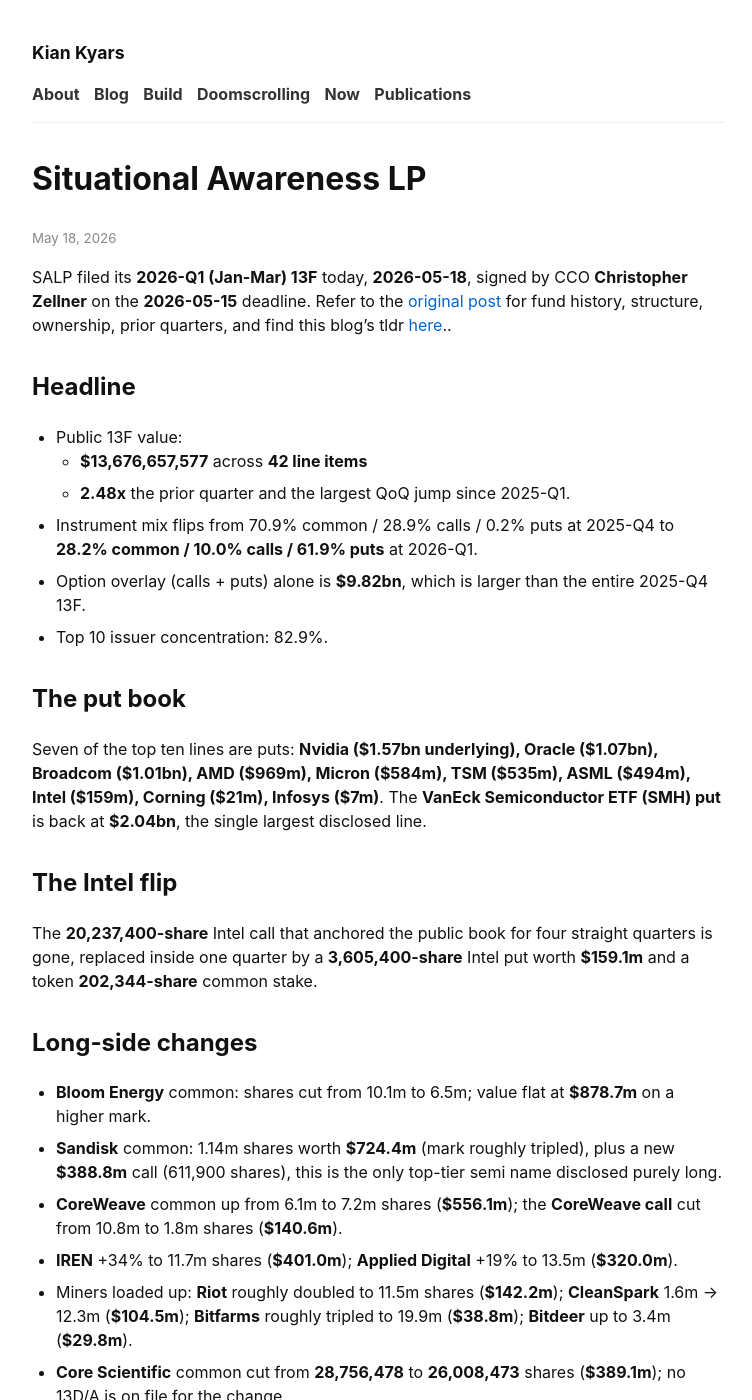
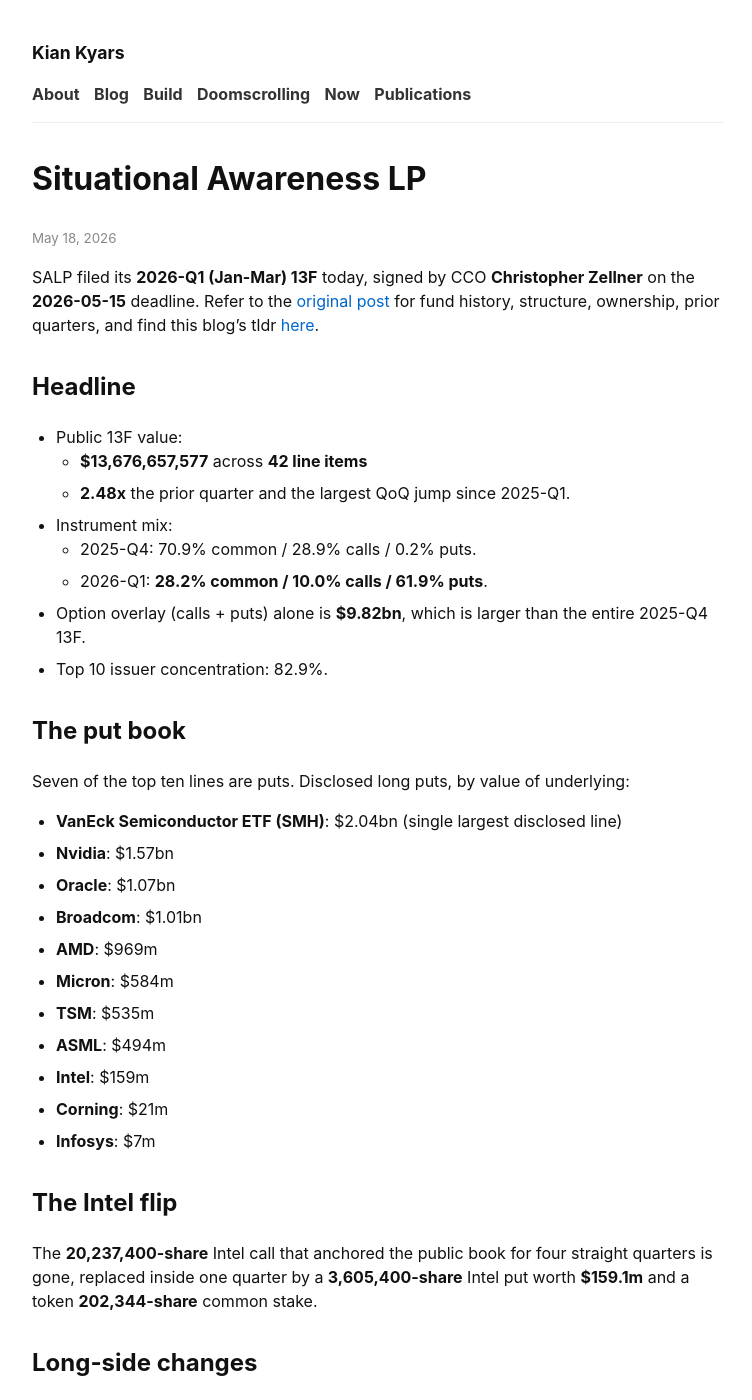
Before and after one commit to kiankyars/kiankyars.github.io, a Jekyll site: the page built from _posts/blog/2026-05-18-situational-awareness-lp.md, in a window 1280 px wide and 1400 px high. Shown: the whole window, without its empty margins (262-1014 px from the left). Built offline with Jekyll 4.4.1, drawn with Linux system fonts in a browser that asks for light colours; some of the changed text lies outside the part shown.

Commit message:
refining blog

```diff
--- a/_posts/blog/2026-05-18-situational-awareness-lp.md
+++ b/_posts/blog/2026-05-18-situational-awareness-lp.md
@@ -5,20 +5,34 @@
 categories: investing
 ---
 
-SALP filed its **2026-Q1 (Jan-Mar) 13F** today, **2026-05-18**, signed by CCO **Christopher Zellner** on the **2026-05-15** deadline. Refer to the [original post]({% post_url 2026/blog/2026-04-21-situational-awareness-lp %}) for fund history, structure, ownership, prior quarters, and find this blog's tldr [here](https://x.com/i/status/2056448567104135561)..
+SALP filed its **2026-Q1 (Jan-Mar) 13F** today, signed by CCO **Christopher Zellner** on the **2026-05-15** deadline. Refer to the [original post]({% post_url 2026/blog/2026-04-21-situational-awareness-lp %}) for fund history, structure, ownership, prior quarters, and find this blog's tldr [here](https://x.com/i/status/2056448567104135561).
 
 ## Headline
 
 - Public 13F value:
     - **$13,676,657,577** across **42 line items**
     - **2.48x** the prior quarter and the largest QoQ jump since 2025-Q1.
-- Instrument mix flips from 70.9% common / 28.9% calls / 0.2% puts at 2025-Q4 to **28.2% common / 10.0% calls / 61.9% puts** at 2026-Q1.
+- Instrument mix:
+    - 2025-Q4: 70.9% common / 28.9% calls / 0.2% puts.
+    - 2026-Q1: **28.2% common / 10.0% calls / 61.9% puts**.
 - Option overlay (calls + puts) alone is **$9.82bn**, which is larger than the entire 2025-Q4 13F.
 - Top 10 issuer concentration: 82.9%.
 
 ## The put book
 
-Seven of the top ten lines are puts: **Nvidia ($1.57bn underlying), Oracle ($1.07bn), Broadcom ($1.01bn), AMD ($969m), Micron ($584m), TSM ($535m), ASML ($494m), Intel ($159m), Corning ($21m), Infosys ($7m)**. The **VanEck Semiconductor ETF (SMH) put** is back at **$2.04bn**, the single largest disclosed line.
+Seven of the top ten lines are puts. Disclosed long puts, by value of underlying:
+
+- **VanEck Semiconductor ETF (SMH)**: $2.04bn (single largest disclosed line)
+- **Nvidia**: $1.57bn
+- **Oracle**: $1.07bn
+- **Broadcom**: $1.01bn
+- **AMD**: $969m
+- **Micron**: $584m
+- **TSM**: $535m
+- **ASML**: $494m
+- **Intel**: $159m
+- **Corning**: $21m
+- **Infosys**: $7m
 
 ## The Intel flip
 
@@ -37,25 +51,25 @@
 
 ## New issuers (vs. 2025-Q4)
 
-- **AMD** — put + small common
-- **ASML** — put + token common
-- **Broadcom** — put (last seen 2025-Q3)
-- **Corning** — put + token common
+- **AMD**: put + small common
+- **ASML**: put + token common
+- **Broadcom**: put (last seen 2025-Q3)
+- **Corning**: put + token common
 - **HIVE Digital**
-- **Oracle** — put
+- **Oracle**: put
 - **SharonAI**
-- **T1 Energy** — a 10,000,000-share line at **$43.9m**
+- **T1 Energy**: a 10,000,000-share line at **$43.9m**
 
 ## Full exits (vs. 2025-Q4)
 
-- **Lumentum** — $478.6m
-- **Cipher Mining** — $154.5m
-- **EQT** — $133.0m common + $37.5m call
-- **Coherent** — $88.6m
-- **Tower Semiconductor** — $84.9m
-- **Kilroy** — $49.6m
-- **Hut 8** — $39.5m
-- **Liberty Energy** — $10.5m
+- **Lumentum**: $478.6m
+- **Cipher Mining**: $154.5m
+- **EQT**: $133.0m common + $37.5m call
+- **Coherent**: $88.6m
+- **Tower Semiconductor**: $84.9m
+- **Kilroy**: $49.6m
+- **Hut 8**: $39.5m
+- **Liberty Energy**: $10.5m
 
 ## Full holdings
 
```
Also changed, not shown: _posts/blog/2026-05-14-ai-lab-ipos.md (+4 -4 lines).
